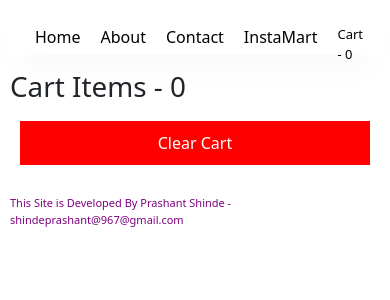
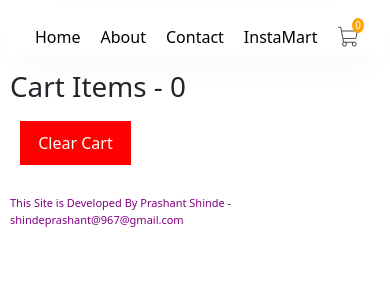
Before and after one commit to Prashupsp17/Food-Ordering-WebApp, a React (Vite) app: page /cart in a window 390 px wide. Shown: the top 300 px of the page. Built offline with nearby package versions, Linux system fonts and the light colour scheme.

Commit message:
latest push

```diff
--- a/index.css
+++ b/index.css
@@ -1,5 +1,19 @@
 #container{
     background-color: red;
+}
+.cartcount{
+    position: absolute;
+    top: 13px;
+    right: 37px;
+    color: white;
+    background: orange;
+    border-radius: 50%;
+    width: 12px;
+    font-size: 10px;
+    display: flex;
+    align-items: center;
+    justify-content: center;
+
 }
 
 .header{
@@ -128,9 +142,12 @@ text-decoration: none !important;
     border:none;
     padding:10px;
     margin:10px;
+    width: 10%;
 }
-.flex{
-    display:flex;
+.cart-page{
+    display: flex;
+flex-direction: row;
+gap: 10px;
 }
 .restaurant-wrapper{
     display:flex;
@@ -230,7 +247,6 @@ a {
     height:400px;
     color:orangered;
     align-items: center;
-    margin-left: 475px;
 }
 .width{
     width:60%;
@@ -342,6 +358,12 @@ height:100px;
     gap:10px;
     padding:10px;
 }
+.aboutme{
+    display: flex;
+    justify-content: center;
+    align-items: center;
+    flex-direction: column;
+}
 .addtocartpage{
     display:flex;
     flex-direction: column;
@@ -376,6 +398,7 @@ height:100px;
     position:sticky;
     top:0;
     background: #ffff;
+    z-index: 99;
 }
 .footer{
     font-size:11px;
@@ -436,6 +459,26 @@ height:100px;
     .width {
         width: 100%;
     }
+    .dishes-list{
+        padding:10px;
+       }
+       .cartcount{
+       right: 21px;
+       }
+       .cart-page{
+    flex-direction: column;
+    }
+    .red{
+        width: 30%;
+      }
+      .nomatch {
+        color: #ff4500;
+        justify-content: center;
+        align-items: center;
+        height: 172px;
+        font-size: 15px;
+        display: flex;
+    }
 }
 
 @media only screen and (max-width: 320px) {
@@ -480,10 +523,32 @@ height:100px;
         width: 100%;
         padding: 10px;
     }
-    .restaurant-details {
+    .res .red{
+        width: 30%;
+      } taurant-details {
         width: 100%;
     }
     .width {
         width: 100%;
     }
+   .dishes-list{
+    padding:10px;
+   }
+   .cartcount{
+    right: 21px;
+    }
+    .cart-page{
+        flex-direction: column;
+        }
+      .red{
+        width: 30%;
+      }
+      .nomatch {
+        color: #ff4500;
+        justify-content: center;
+        align-items: center;
+        height: 172px;
+        font-size: 15px;
+        display: flex;
+    }
 }
--- a/src/components/Cart.js
+++ b/src/components/Cart.js
@@ -16,7 +16,7 @@ const Cart = () => {
         <div className="addtocartpage">
            <h1>Cart Items - {cartItems.length}</h1>
            <button className="red" onClick={() => {handleClearCart()}}>Clear Cart</button>
-           <div className="flex">
+           <div className="cart-page">
            {
                cartItems.map((item) =>   <FoodItem key={item.id} {...item} /> )
            }
--- a/src/components/Header.js
+++ b/src/components/Header.js
@@ -3,6 +3,8 @@ import { useSelector } from "react-redux";
 import { Link } from "react-router-dom";
 import useOnline from "../utils/useOnline";
 import UserContext from "../utils/UserContext";
+import cart from "../images/cart.png";
+
 
 const loggedInUser = () => {
    return true;
@@ -40,7 +42,7 @@ export const Title =  () => (
                     <li><Link to="/contact">Contact</Link></li>
 
                     <li><Link to="/instamart">InstaMart</Link></li>
-                    <li className="cart"><Link to="/cart" data-testid="cart">Cart - {cartItems.length}</Link></li>
+                    <li className="cart"><Link to="/cart" data-testid="cart"><img src={cart} /><div className="cartcount">{cartItems.length}</div></Link></li>
                 </ul>
             </div>
             {/* <h1 data-testid="online-status">{isOnline ? "🟢 Online" : "🔴"}</h1> */}
--- a/src/components/RestaurantMenu.js
+++ b/src/components/RestaurantMenu.js
@@ -66,13 +66,14 @@ const RestaurantMenu = () => {
           </div>
 
 
-
+<div className="dishes-list">
         {
           categories.map((category,index ) =>
           <RestaurantCategory data ={category} showItems={index === showIndex ? true : false} setShowIndex={() => setShowIndex(index)}/>
           )
         }
         </div>
+        </div>
 
     )
 }
```
Also changed, not shown: src/images/cart.png (added).
